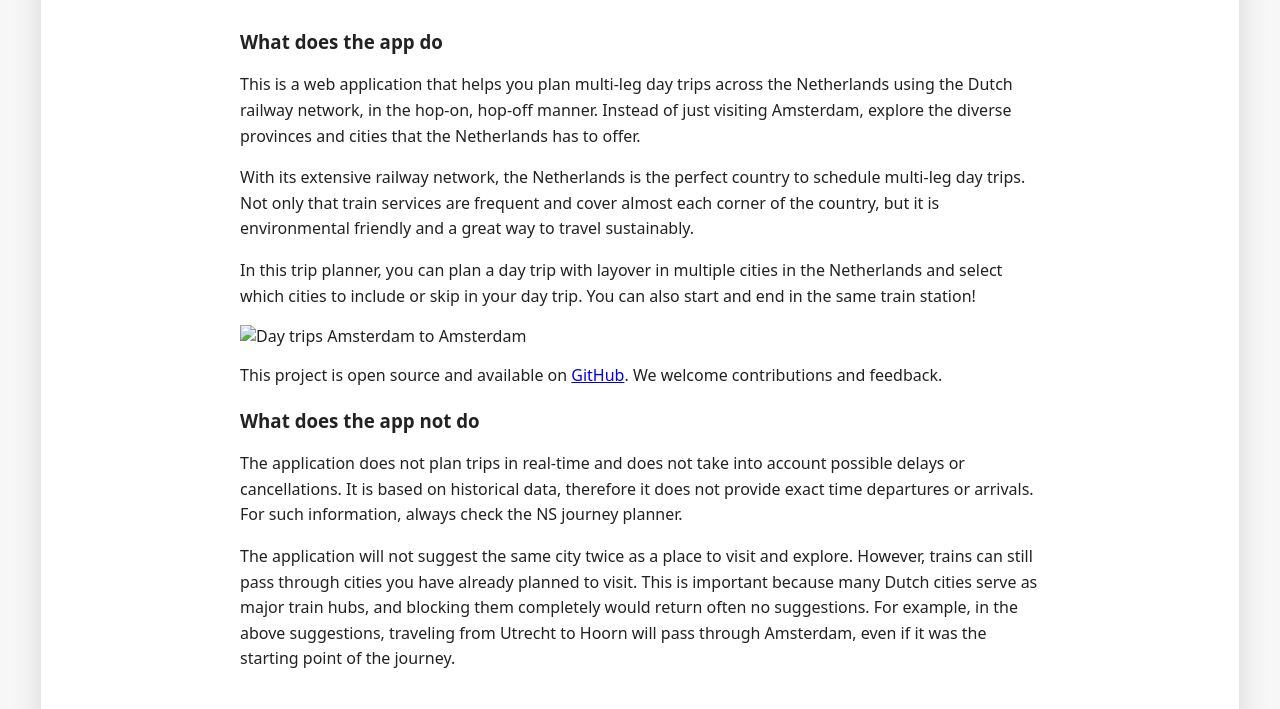
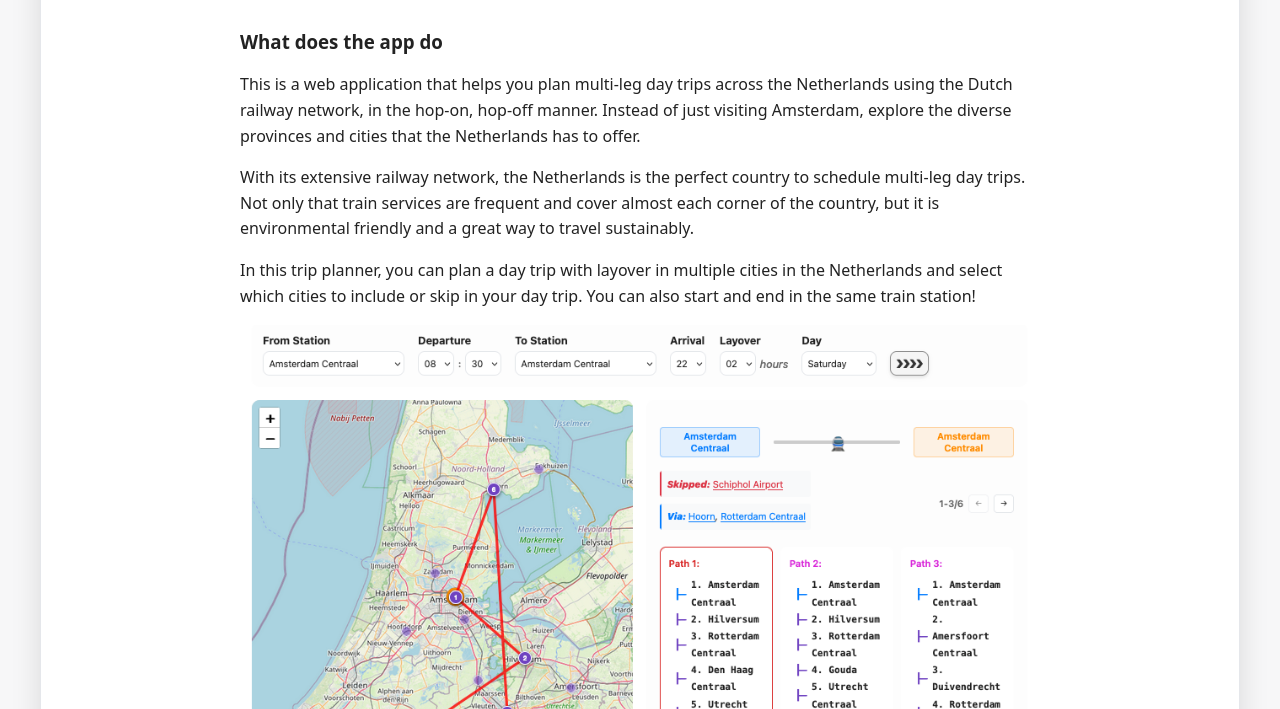
Before and after one commit to acirtep/morethanamsterdam-web, a website: page site/pages/about.html in a window 1280 px wide. Shown: the part 90-799 px from the top of the page. Drawn offline with Linux system fonts and the light colour scheme; the site is published under a folder, as on GitHub Pages, so addresses that start at the root find nothing.

Commit message:
fix: fix image

```diff
--- a/site/pages/about.html
+++ b/site/pages/about.html
@@ -42,7 +42,7 @@
             same train station!
           </p>
           <img
-            src="/site/images/day_trip_example.png"
+            src="../images/day_trip_example.png"
             class="img"
             alt="Day trips Amsterdam to Amsterdam"
           />
```
